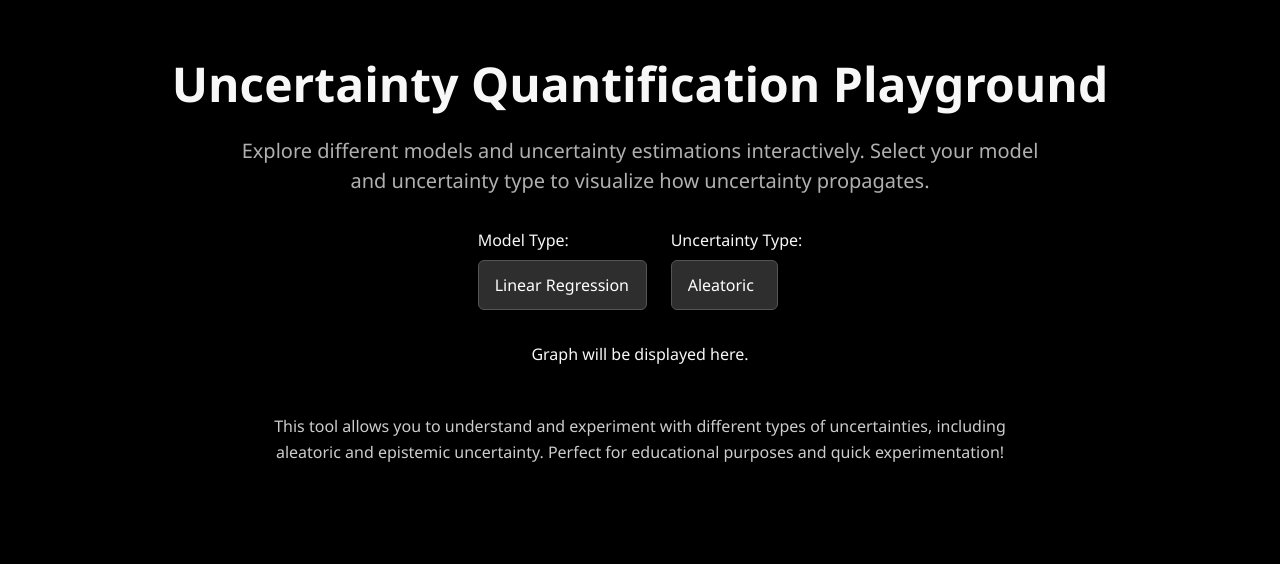
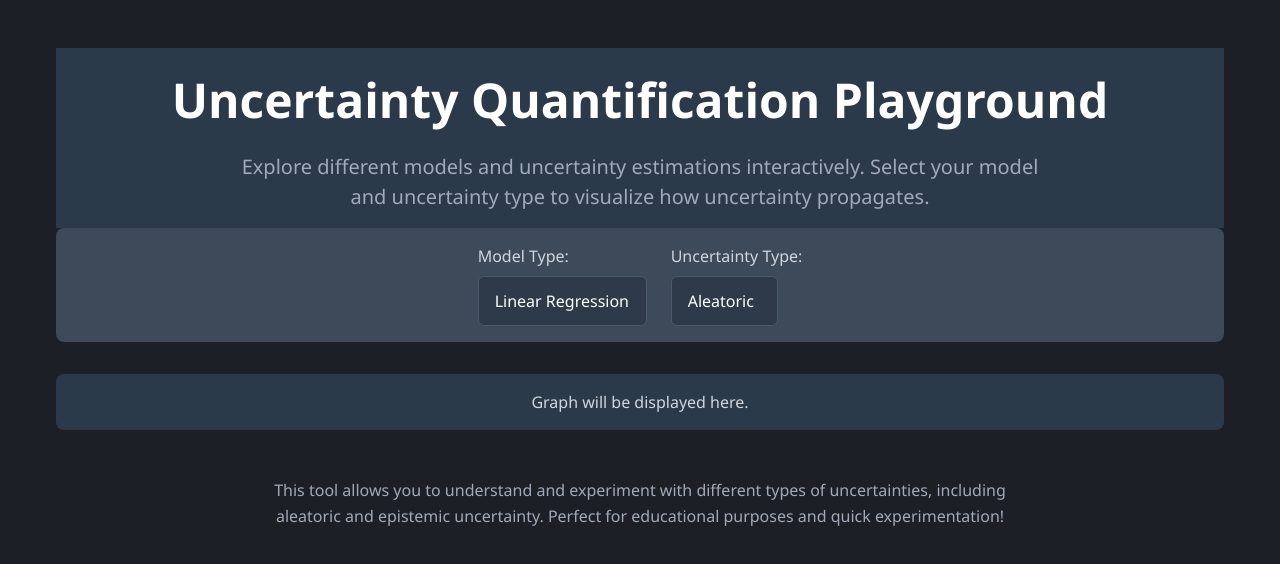
Before and after one commit to who-is-kenny/Uncertainty_playground, a React (Vite) app in the folder PDL_playground/: page / in a window 1280 px wide. Shown: the top 564 px of the page. Built offline with nearby package versions, Linux system fonts and the light colour scheme.

Commit message:
refactor styles for improved aesthetics and readability

```diff
--- a/PDL_playground/src/App.css
+++ b/PDL_playground/src/App.css
@@ -3,8 +3,8 @@
 body {
   margin: 0;
   padding: 0;
-  background-color: #000000; /* Dark background */
-  color: #f7f7f7; /* White text */
+  background-color: #1c1f26; /* Matte dark blue-grey background */
+  color: #e0e0e0; /* Light grey text */
   font-family: 'Segoe UI', Tahoma, Geneva, Verdana, sans-serif;
 }
 
@@ -16,18 +16,21 @@ body {
 }
 
 .app-header {
-  margin-bottom: 2rem;
+  margin-bottom: 0;
+  background-color: #2b3a4a; /* Matte blue-grey header */
+  padding: 1rem;
 }
 
 .main-title {
   font-size: 3rem;
   margin-bottom: 1rem;
   font-weight: bold;
+  color: #ffffff; /* White title text */
 }
 
 .subtitle {
   font-size: 1.25rem;
-  color: #b0b0b0;
+  color: #a0aab8; /* Light blue-grey subtitle */
   max-width: 800px;
   margin: 0 auto;
 }
@@ -36,7 +39,10 @@ body {
   display: flex;
   justify-content: center;
   gap: 1.5rem;
-  margin: 2rem 0;
+  margin: 0;
+  background-color: #3c4a5a; /* Matte blue-grey controls background */
+  padding: 1rem;
+  border-radius: 8px; /* Rounded corners for better aesthetics */
 }
 
 .control-group {
@@ -47,12 +53,13 @@ body {
 
 .control-name {
   margin-bottom: 0.5rem;
+  color: #d0d6df; /* Light grey text for labels */
 }
 
 .select-box {
-  background-color: #2e2e2e;
-  color: #ffffff;
-  border: 1px solid #555;
+  background-color: #2e3a4a; /* Darker matte blue-grey */
+  color: #ffffff; /* White text */
+  border: 1px solid #4a5a6a; /* Subtle border */
   padding: 0.75rem 1rem;
   border-radius: 6px;
   font-size: 1rem;
@@ -62,12 +69,16 @@ body {
 
 .graph {
   margin: 2rem 0;
+  background-color: #2b3a4a; /* Matte blue-grey graph area */
+  padding: 1rem;
+  border-radius: 8px;
+  color: #d0d6df; /* Light grey text */
 }
 
 .description {
   margin-top: 3rem;
   font-size: 1rem;
-  color: #cccccc;
+  color: #a0aab8; /* Light blue-grey text */
   max-width: 800px;
   margin-left: auto;
   margin-right: auto;
```
